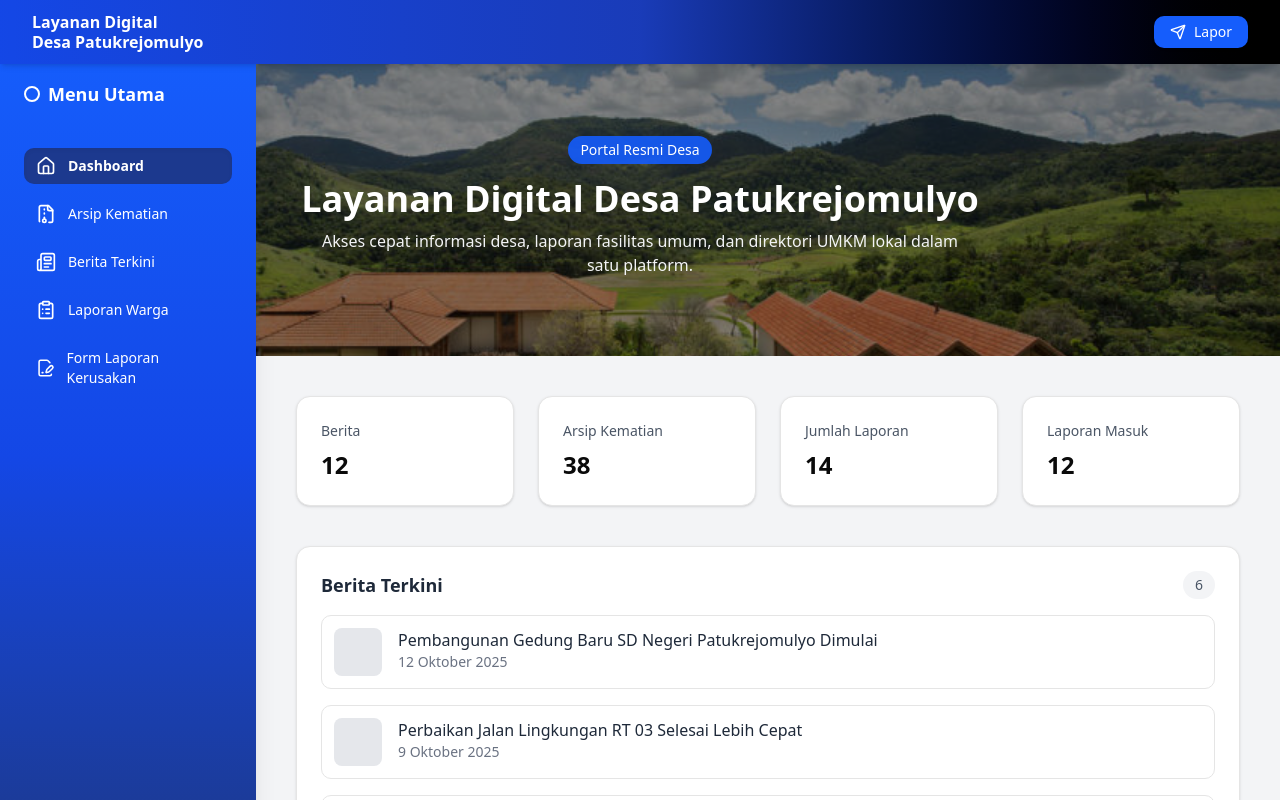
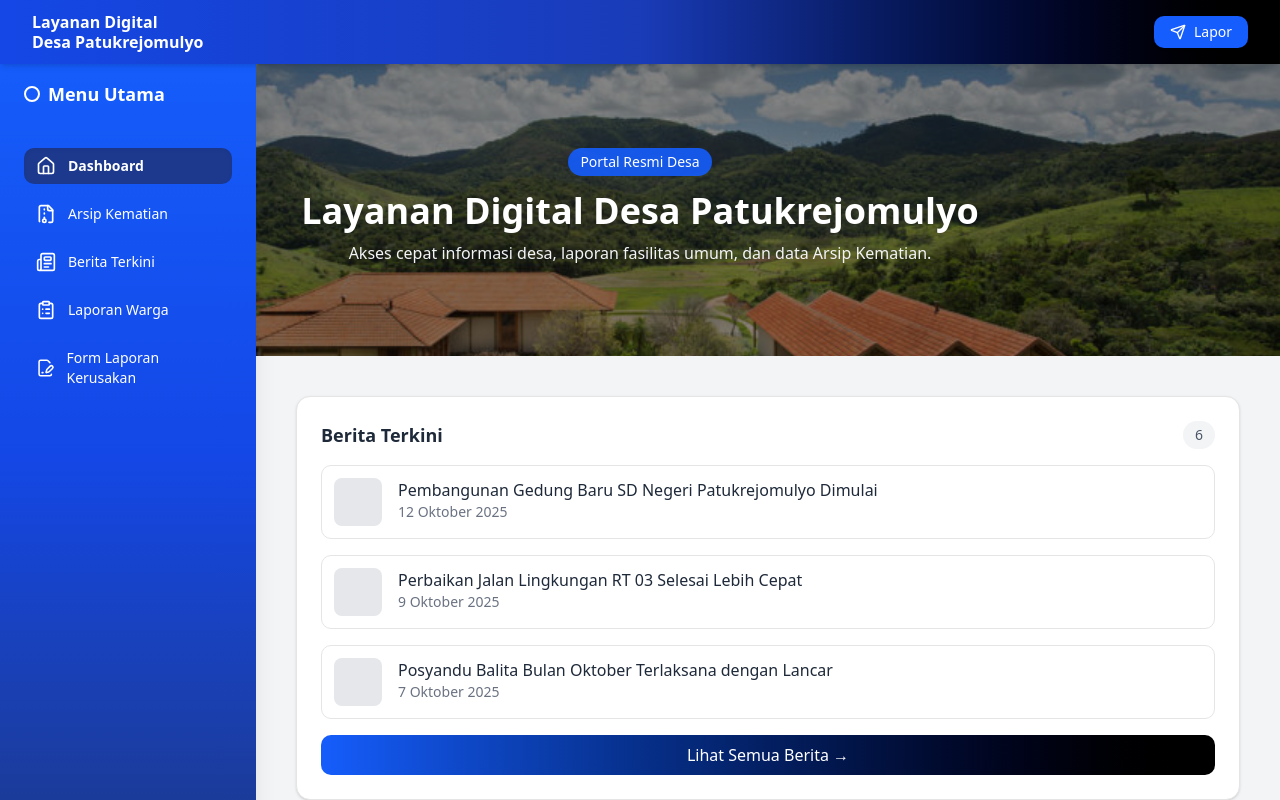
Before and after one commit to BLUKANG-TSX-KEBUMEN/Blukang-Frontend, a Next.js app: page /home in a window 1280 px wide. Shown: the top 800 px of the page. Built offline with nearby package versions, Linux system fonts and the light colour scheme.

Commit message:
feat : modifikasi home

```diff
--- a/src/app/(user)/home/page.tsx
+++ b/src/app/(user)/home/page.tsx
@@ -36,7 +36,7 @@ const HomePage = () => {
             Layanan Digital Desa Patukrejomulyo
           </h1>
           <p className="text-sm sm:text-base text-gray-100 max-w-2xl mx-auto">
-            Akses cepat informasi desa, laporan fasilitas umum, dan direktori UMKM lokal dalam satu platform.
+            Akses cepat informasi desa, laporan fasilitas umum, dan data Arsip Kematian.
           </p>
         </div>
       </section>
@@ -47,23 +47,6 @@ const HomePage = () => {
           isOpen ? 'blur-sm md:ml-64' : 'md:ml-64'
         }`}
       >
-        {/* Statistik Section */}
-        <div className="grid grid-cols-1 sm:grid-cols-2 lg:grid-cols-4 gap-6 mb-10">
-          {[
-            { title: 'Berita', value: 12 },
-            { title: 'Arsip Kematian', value: 38 },
-            { title: 'Jumlah Laporan', value: 14 },
-            { title: 'Laporan Masuk', value: 12 },
-          ].map((item, i) => (
-            <div
-              key={i}
-              className="bg-white rounded-xl p-6 shadow-sm border hover:shadow-md transition-all"
-            >
-              <h3 className="text-gray-600 text-sm">{item.title}</h3>
-              <p className="text-2xl font-bold mt-2">{item.value}</p>
-            </div>
-          ))}
-        </div>
 
         {/* ===== Berita Terkini ===== */}
         <section className="space-y-10">
```
Also changed, not shown: 1 other file (tests, documents, lock files or other folders).
